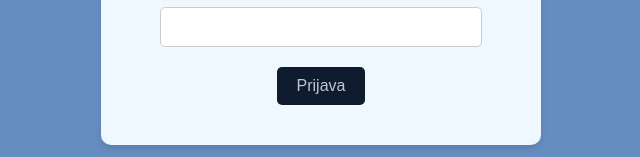
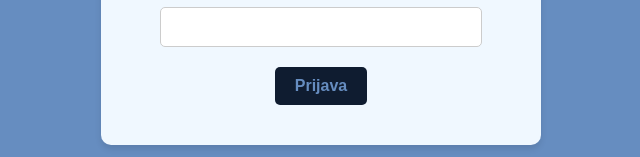
Before and after one commit to DinaVrandecic/qr-code, a React (Create React App) app in the folder qr-code-generator/: page /login in a window 1280 px wide. Shown: the part 421-578 px from the top of the page, without its empty margins (319-959 px from the left). Built offline with nearby package versions, Linux system fonts and the light colour scheme.

Commit message:
login form edited

```diff
--- a/qr-code-generator/src/LoginForm.js
+++ b/qr-code-generator/src/LoginForm.js
@@ -1,28 +1,28 @@
 import React, { useState } from 'react';
-import { useNavigate } from 'react-router-dom'; // Ispravan import za navigaciju
+import { useNavigate } from 'react-router-dom';
 
 const LoginForm = () => {
   const [email, setEmail] = useState('');
   const [password, setPassword] = useState('');
-  const [isHovered, setIsHovered] = useState(false); // Praćenje hover stanja
-  const navigate = useNavigate(); // Korištenje useNavigate
-
+  const [isHovered, setIsHovered] = useState(false);
+  const navigate = useNavigate();
   const handleSubmit = (e) => {
-    e.preventDefault(); // Sprječavanje osnovnog ponašanja forme (osvježavanje stranice)
+    e.preventDefault();
     console.log(`Email: ${email}, Password: ${password}`);
-    navigate('/dashboard'); // Prijeusmjeravanje na dashboard
+    navigate('/dashboard');
   };
 
   const buttonStyle = {
     padding: '10px 20px',
     fontSize: '16px',
+    fontWeight: '600',
     borderRadius: 5,
-    backgroundColor: isHovered ? '#5578A3' : '#0f1c30', // Promjena boje pri hoveru
-    color: isHovered ? '#ffffff' : '#c2c6ce', // Promjena boje teksta
+    backgroundColor: isHovered ? '#668dc0' : '#0f1c30', // Promjena boje pri hoveru
+    color: isHovered ? '#0f1c30' : '#668dc0', // Promjena boje teksta
     border: 'none',
     cursor: 'pointer',
-    transition: 'background-color 0.5s, color 0.5s', // Glatka tranzicija
-    fontFamily: 'Poppins, sans-serif'
+    transition: 'background-color 0.5s, color 0.5s',
+    fontFamily: 'Poppins, sans-serif',
   };
 
   return (
@@ -50,7 +50,7 @@ const LoginForm = () => {
                 fontSize: '16px',
                 borderRadius: 5,
                 border: '1px solid #ccc',
-                backgroundColor: '#fff'
+                backgroundColor: '#fff',
               }}
             />
           </div>
```
